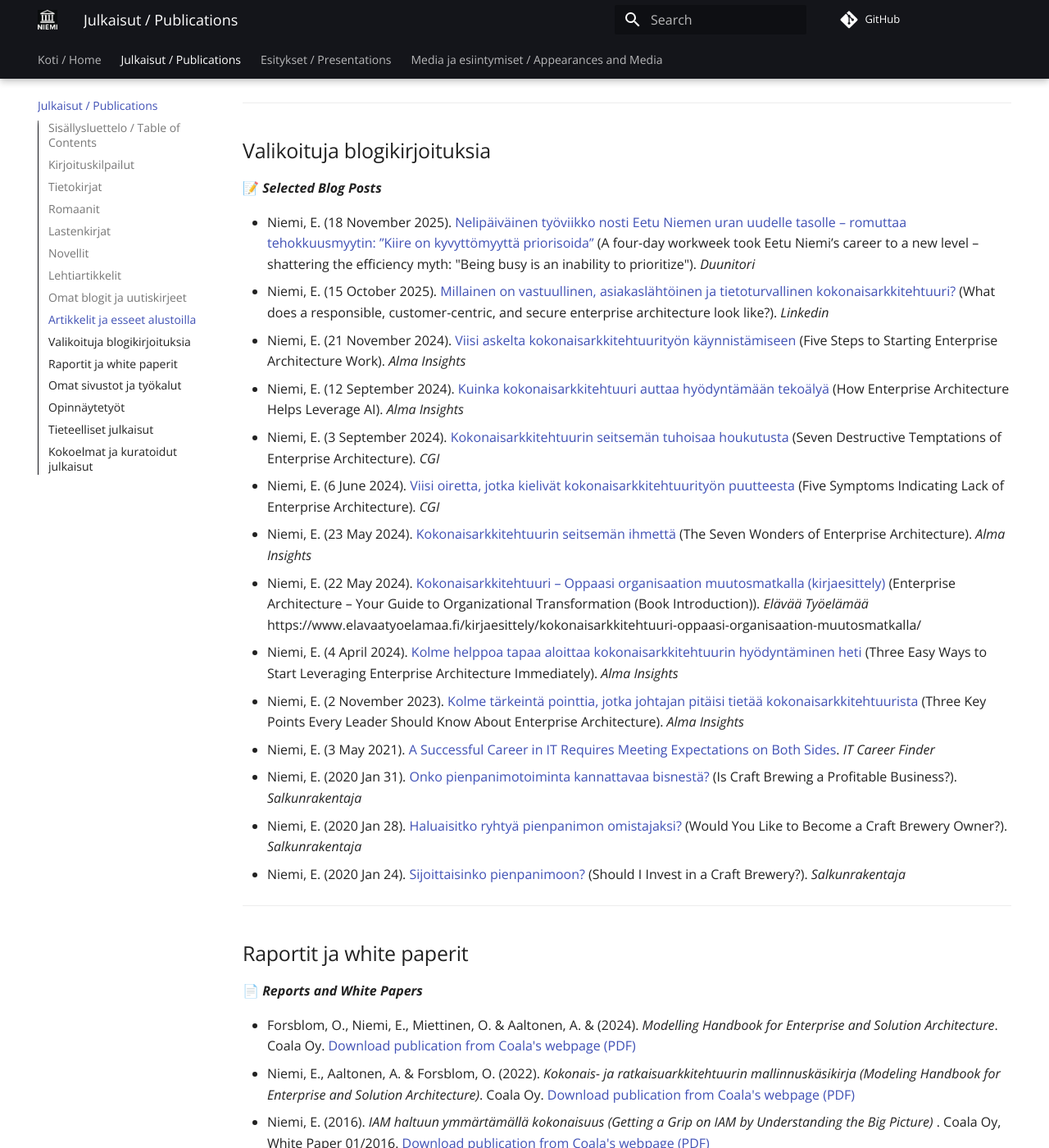
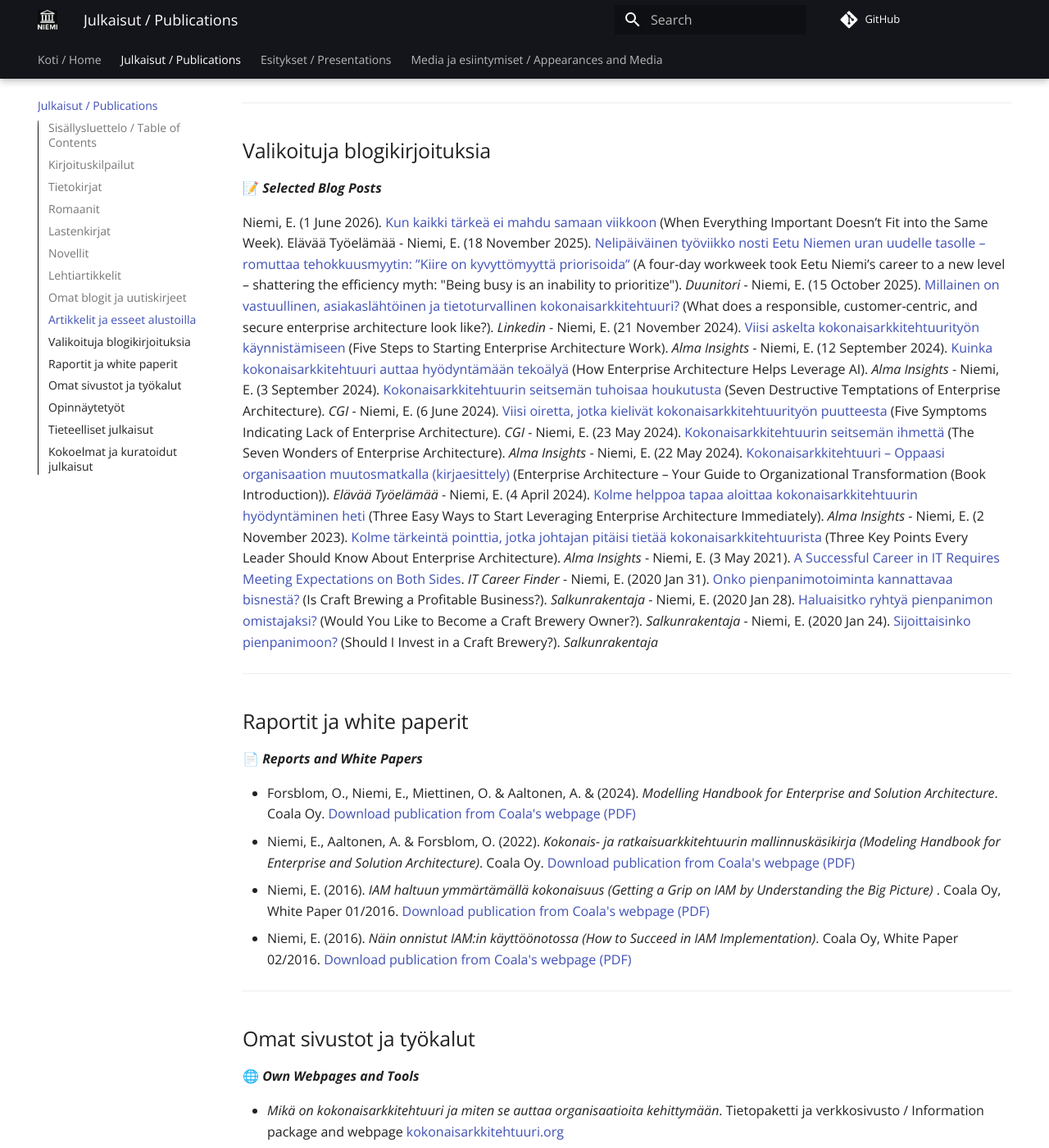
Before and after one commit to eetuniemiphd/eetuniemi, an MkDocs documentation site: the page built from docs/publications.md, in a window 1280 px wide and 1400 px high, scrolled down 4759 px. Shown: the whole window at 82% size. Built offline with MkDocs 1.6.1 and Material for MkDocs 9.7.7, drawn with Linux system fonts in a browser that asks for light colours; comment, search, counter and statistics services are not loaded; some of the changed lines change nothing that is shown.

Commit message:
Update publications.md

```diff
--- a/docs/publications.md
+++ b/docs/publications.md
@@ -138,6 +138,7 @@
 ## Valikoituja blogikirjoituksia
 📝 ***Selected Blog Posts***
 
+Niemi, E. (1 June 2026). [Kun kaikki tärkeä ei mahdu samaan viikkoon](https://www.elavaatyoelamaa.fi/itsetuntemus/kun-kaikki-tarkea-ei-mahdu-samaan-viikkoon) (When Everything Important Doesn’t Fit into the Same Week). Elävää Työelämää
 - Niemi, E. (18 November 2025). [Nelipäiväinen työviikko nosti Eetu Niemen uran uudelle tasolle – romuttaa tehokkuusmyytin: ”Kiire on kyvyttömyyttä priorisoida”](https://duunitori.fi/tyoelama/nelipaivainen-tyoviikko-tehokkuus) (A four-day workweek took Eetu Niemi’s career to a new level – shattering the efficiency myth: "Being busy is an inability to prioritize"). *Duunitori*
 - Niemi, E. (15 October 2025). [Millainen on vastuullinen, asiakaslähtöinen ja tietoturvallinen kokonaisarkkitehtuuri?](https://www.linkedin.com/pulse/millainen-vastuullinen-asiakasl%25C3%25A4ht%25C3%25B6inen-ja-eetu-niemi-phd-zl0mf/?trackingId=tZxzDzb8RXqdJNO0PkxBDA%3D%3D) (What does a responsible, customer-centric, and secure enterprise architecture look like?). *Linkedin*
 - Niemi, E. (21 November 2024). [Viisi askelta kokonaisarkkitehtuurityön käynnistämiseen](https://www.almainsights.fi/blogi/viisi-askelta-kokonaisarkkitehtuurityon-kaynnistamiseen) (Five Steps to Starting Enterprise Architecture Work). *Alma Insights*
@@ -145,8 +146,7 @@
 - Niemi, E. (3 September 2024). [Kokonaisarkkitehtuurin seitsemän tuhoisaa houkutusta](https://www.cgi.com/fi/fi/blogi/kokonaisarkkitehtuurin-seitseman-tuhoisaa-houkutusta) (Seven Destructive Temptations of Enterprise Architecture). *CGI*
 - Niemi, E. (6 June 2024). [Viisi oiretta, jotka kielivät kokonaisarkkitehtuurityön puutteesta](https://www.cgi.com/fi/fi/blogi/liiketoimintakonsultointi/viisi-oiretta-jotka-kielivat-kokonaisarkkitehtuurityon-puutteesta) (Five Symptoms Indicating Lack of Enterprise Architecture). *CGI*
 - Niemi, E. (23 May 2024). [Kokonaisarkkitehtuurin seitsemän ihmettä](https://www.almainsights.fi/blogi/kokonaisarkkitehtuurin-seitseman-ihmetta) (The Seven Wonders of Enterprise Architecture). *Alma Insights*
-- Niemi, E. (22 May 2024). [Kokonaisarkkitehtuuri – Oppaasi organisaation muutosmatkalla (kirjaesittely)](https://www.almainsights.fi/blogi/kokonaisarkkitehtuurin-seitseman-ihmetta) (Enterprise Architecture – Your Guide to Organizational Transformation (Book Introduction)). *Elävää Työelämää*
-https://www.elavaatyoelamaa.fi/kirjaesittely/kokonaisarkkitehtuuri-oppaasi-organisaation-muutosmatkalla/
+- Niemi, E. (22 May 2024). [Kokonaisarkkitehtuuri – Oppaasi organisaation muutosmatkalla (kirjaesittely)](https://www.elavaatyoelamaa.fi/kirjaesittely/kokonaisarkkitehtuuri-oppaasi-organisaation-muutosmatkalla) (Enterprise Architecture – Your Guide to Organizational Transformation (Book Introduction)). *Elävää Työelämää*
 - Niemi, E. (4 April 2024). [Kolme helppoa tapaa aloittaa kokonaisarkkitehtuurin hyödyntäminen heti](https://www.almainsights.fi/blogi/kolme-helppoa-tapaa-aloittaa-kokonaisarkkitehtuurin-hyodyntaminen-heti) (Three Easy Ways to Start Leveraging Enterprise Architecture Immediately). *Alma Insights*
 - Niemi, E. (2 November 2023). [Kolme tärkeintä pointtia, jotka johtajan pitäisi tietää kokonaisarkkitehtuurista](https://www.almainsights.fi/blogi/kolme-tarkeinta-pointtia-jotka-johtajan-pitaisi-tietaa-kokonaisarkkitehtuurista) (Three Key Points Every Leader Should Know About Enterprise Architecture). *Alma Insights*
 - Niemi, E. (3 May 2021). [A Successful Career in IT Requires Meeting Expectations on Both Sides](https://www.itcareerfinder.com/brain-food/blog/entry/a-successful-career-in-it-requires-meeting-expectations-on-both-sides.html?highlight=WyJlZXR1IiwibmllbWkiXQ==). *IT Career Finder*
```
